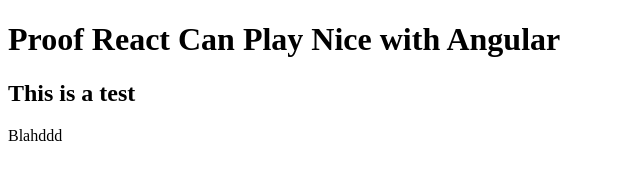
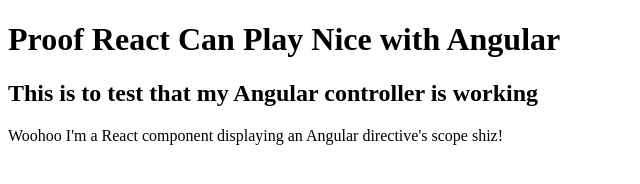
Before and after one commit to ReneeSlamka/react-poc, a React app: page / in a window 1280 px wide. Shown: the whole page, without its empty margins (0-640 px from the left). Built offline with nearby package versions, Linux system fonts and the light colour scheme; some packages are replaced by stand-ins of ours.

Commit message:
React component displaying Angular directive's scope variable

```diff
--- a/src/app/index.js
+++ b/src/app/index.js
@@ -21,7 +21,7 @@
 
 angular.module('app',[])
        .controller('TestCtrl', function($scope) {
-           $scope.titleStr = "This is a test";
+           $scope.titleStr = "This is to test that my Angular controller is working";
        })
        .directive('test', function() {
 
@@ -31,7 +31,7 @@
                    phrase: '@'
                },
                link: function (scope, elem, attrs) {
-                 ReactDOM.render(<Test phrase="Blahddd"/>, elem[0]);
+                 ReactDOM.render(<Test phrase={scope.phrase}/>, elem[0]);
                }
            };
        });
--- a/src/index.html
+++ b/src/index.html
@@ -11,7 +11,7 @@
             <div ng-controller="TestCtrl">
                 <h1>Proof React Can Play Nice with Angular</h1>
                 <h2>{{titleStr}}</h2>
-                <test phrase="Blah"></test>
+                <test phrase="Woohoo I'm a React component displaying an Angular directive's scope shiz!"></test>
             </div>
         </div>
     </body>
```
